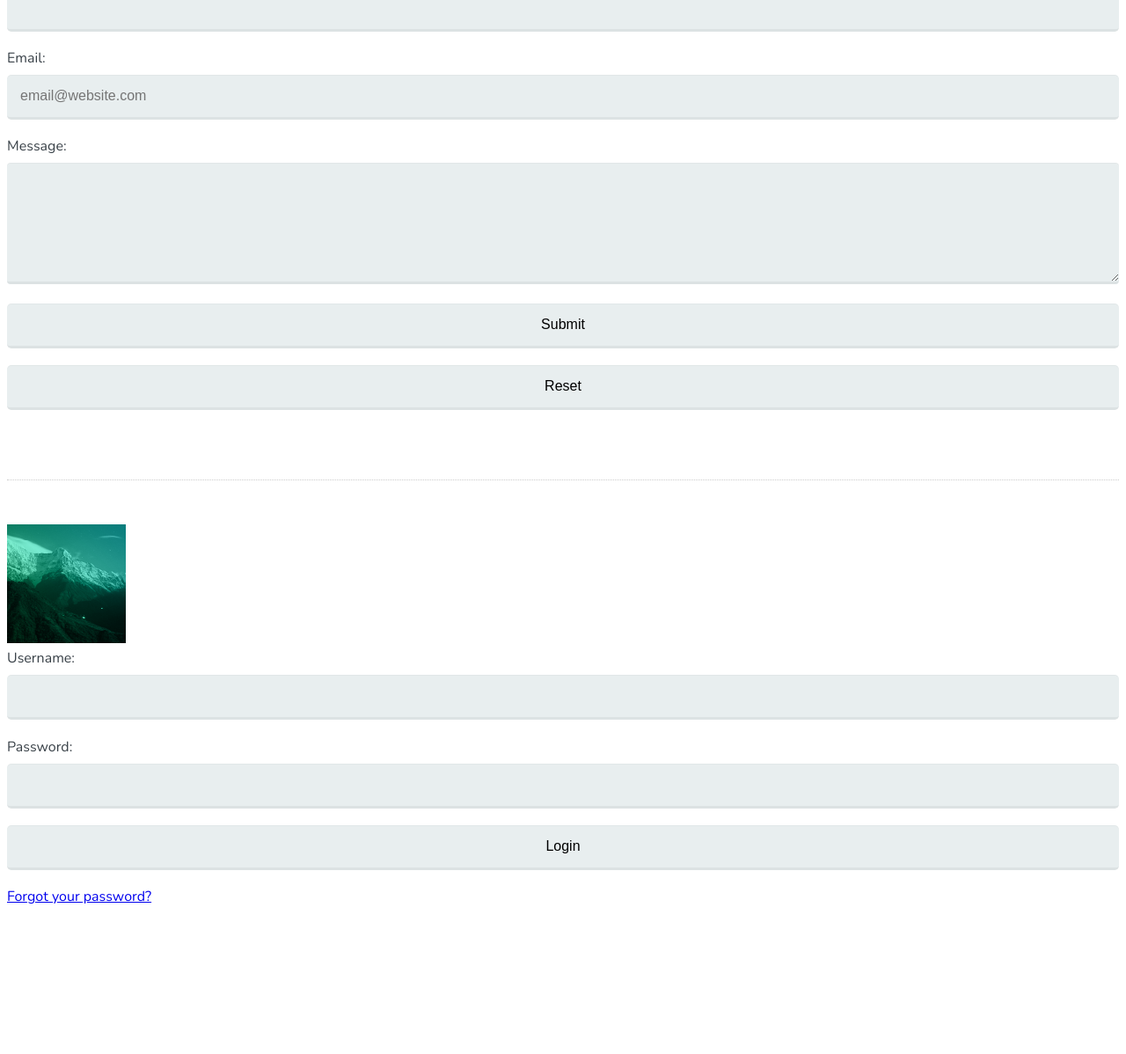
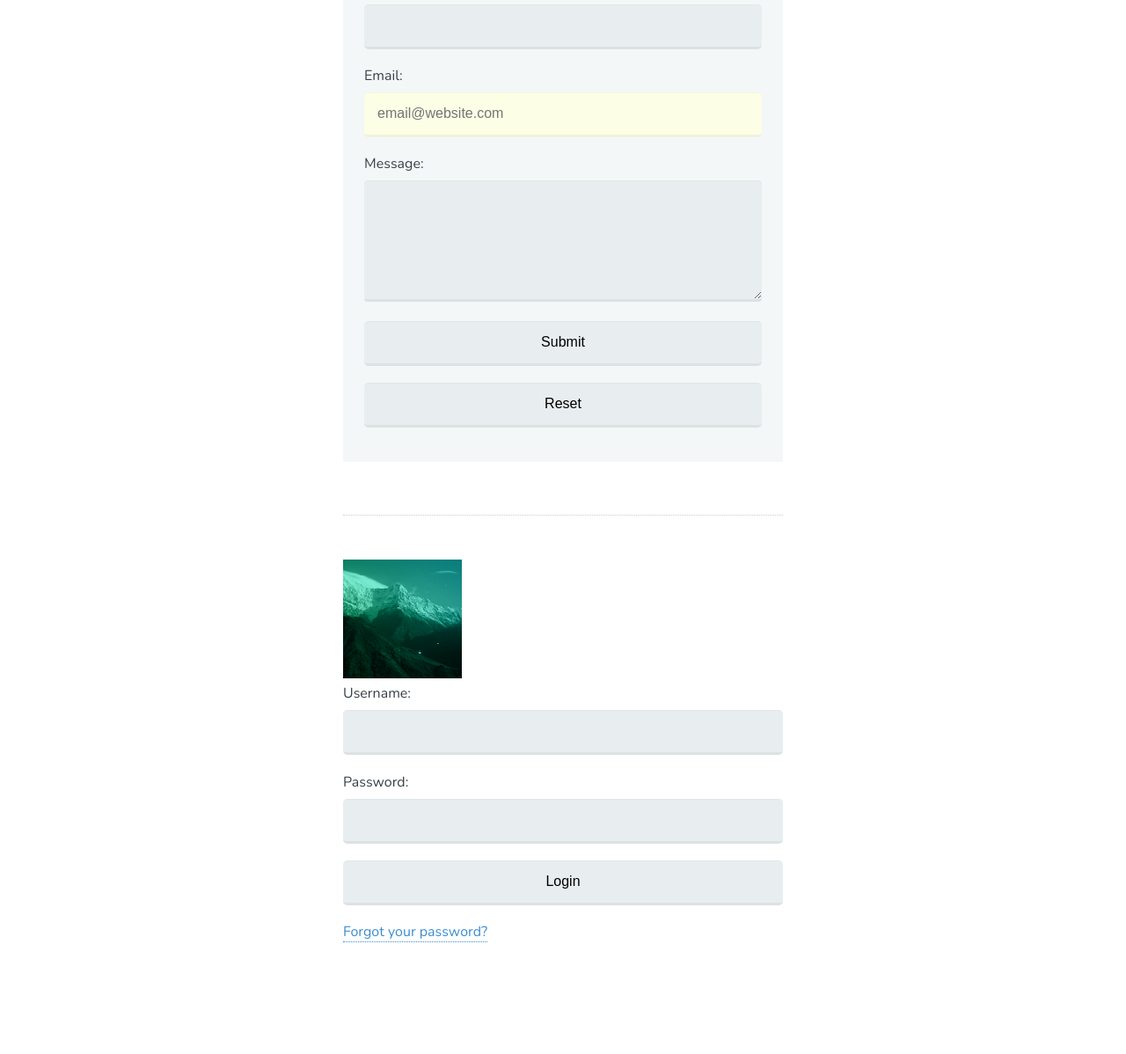
Before and after one commit to barrosdaniel/THFETUTP20_Contact_Form, a plain HTML site: page index.html in a window 1280 px wide. Shown: the part 166-1364 px from the top of the page at 88% size. Before the commit the page ends 1324 px from the top, so only its background shows below. Drawn offline with nearby package versions, Linux system fonts and the light colour scheme.

Commit message:
styling: Add styles to form elements

```diff
--- a/css/selectors.css
+++ b/css/selectors.css
@@ -1 +1,26 @@
 /* Attribute Selectors ------------- */
+.form-contact {
+  padding: 20px 24px;
+  background: #f4f7f8;
+}
+
+#container {
+  max-width: 500px;
+  margin: auto;
+}
+
+input[type="email"] {
+  background: #fdfee6;
+}
+
+input[type="button"],
+input[type="reset"],
+input[type="submit"] {
+  cursor: pointer;
+}
+
+a[target="_blank"] {
+  color: #398dd1;
+  text-decoration: none;
+  border-bottom: 1px dotted;
+}
```
